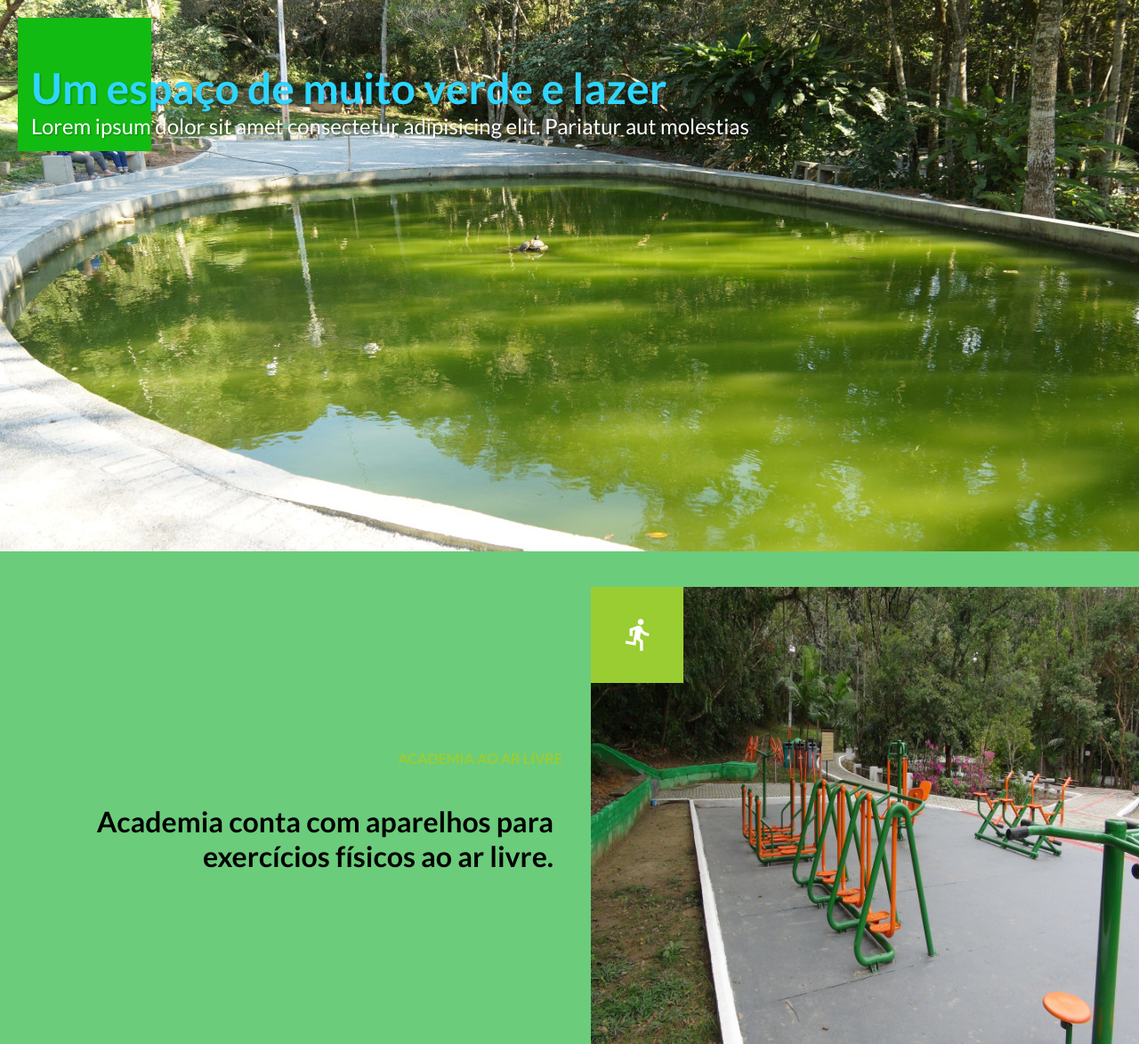
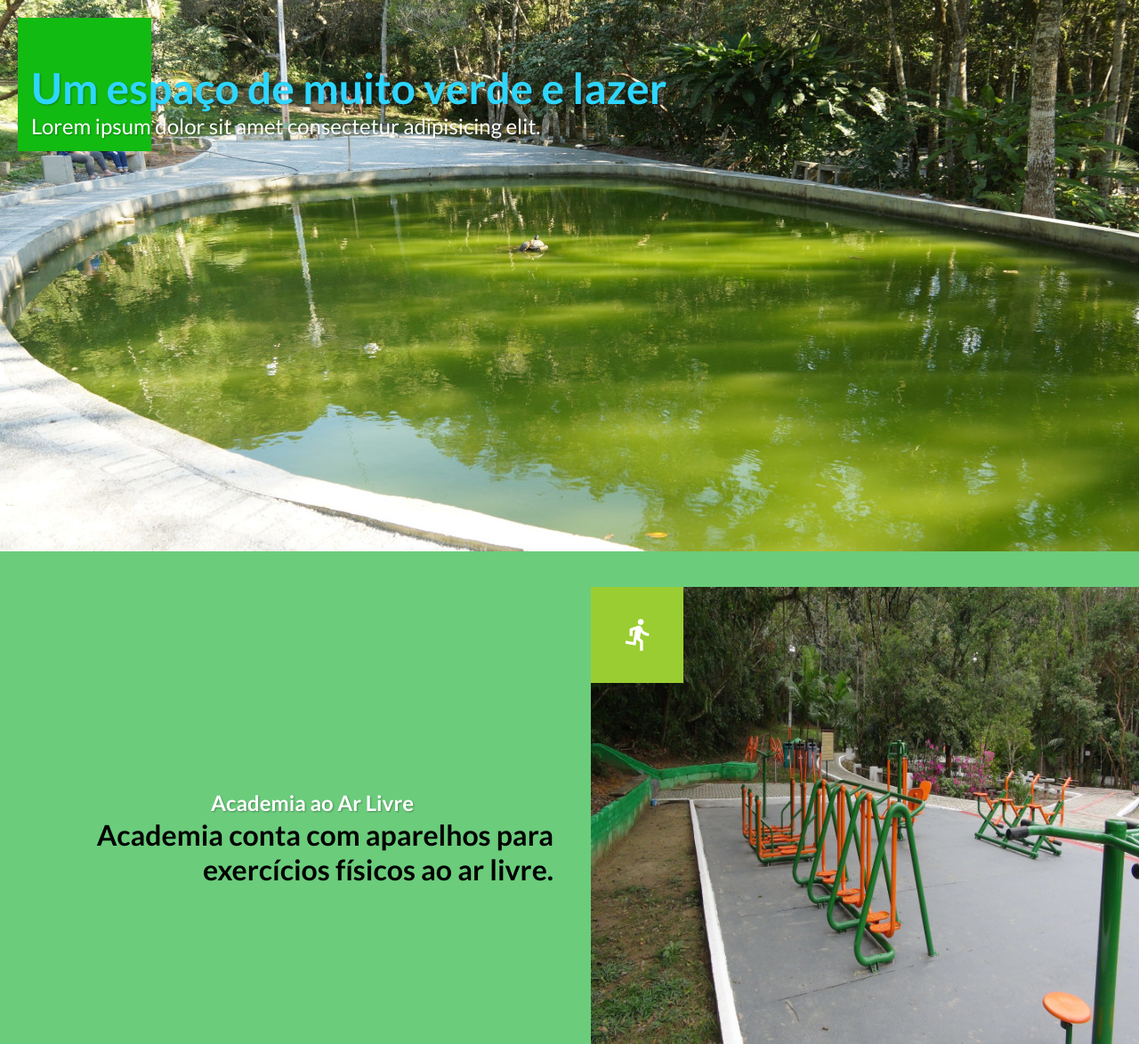
Before and after one commit to brunodyegoweb/Projeto-Parque-Ambiental-Bica, a plain HTML site: page index.html in a window 1280 px wide. Shown: the part 100-1274 px from the top of the page at 89% size. Drawn offline with nearby package versions, Linux system fonts and the light colour scheme.

Commit message:
Create variation -academy

```diff
--- a/css/components/main-academy.css
+++ b/css/components/main-academy.css
@@ -8,10 +8,10 @@
     gap: 2rem;
 }
 
-.paragraphAcademy {
+.paragraph.-academy {
     font-weight: bold ;
-    text-transform: uppercase;
-    color: #9acd32;
+    text-align: center;
+    padding: 10px;
 }
 
 .textAcademy {
--- a/index.html
+++ b/index.html
@@ -70,7 +70,7 @@
 
             <p class="paragraph">
 
-                Lorem ipsum dolor sit amet consectetur adipisicing elit. Pariatur aut molestias
+                Lorem ipsum dolor sit amet consectetur adipisicing elit.
 
             </p>
 
@@ -82,7 +82,7 @@
 
         <div class="main-academy">
 
-            <p class="paragraphAcademy">Academia ao Ar Livre</p>
+            <p class="paragraph -academy">Academia ao Ar Livre</p>
 
             <h3 class="textAcademy">Academia conta com aparelhos para exercícios físicos ao ar livre. </h3>
 
```
